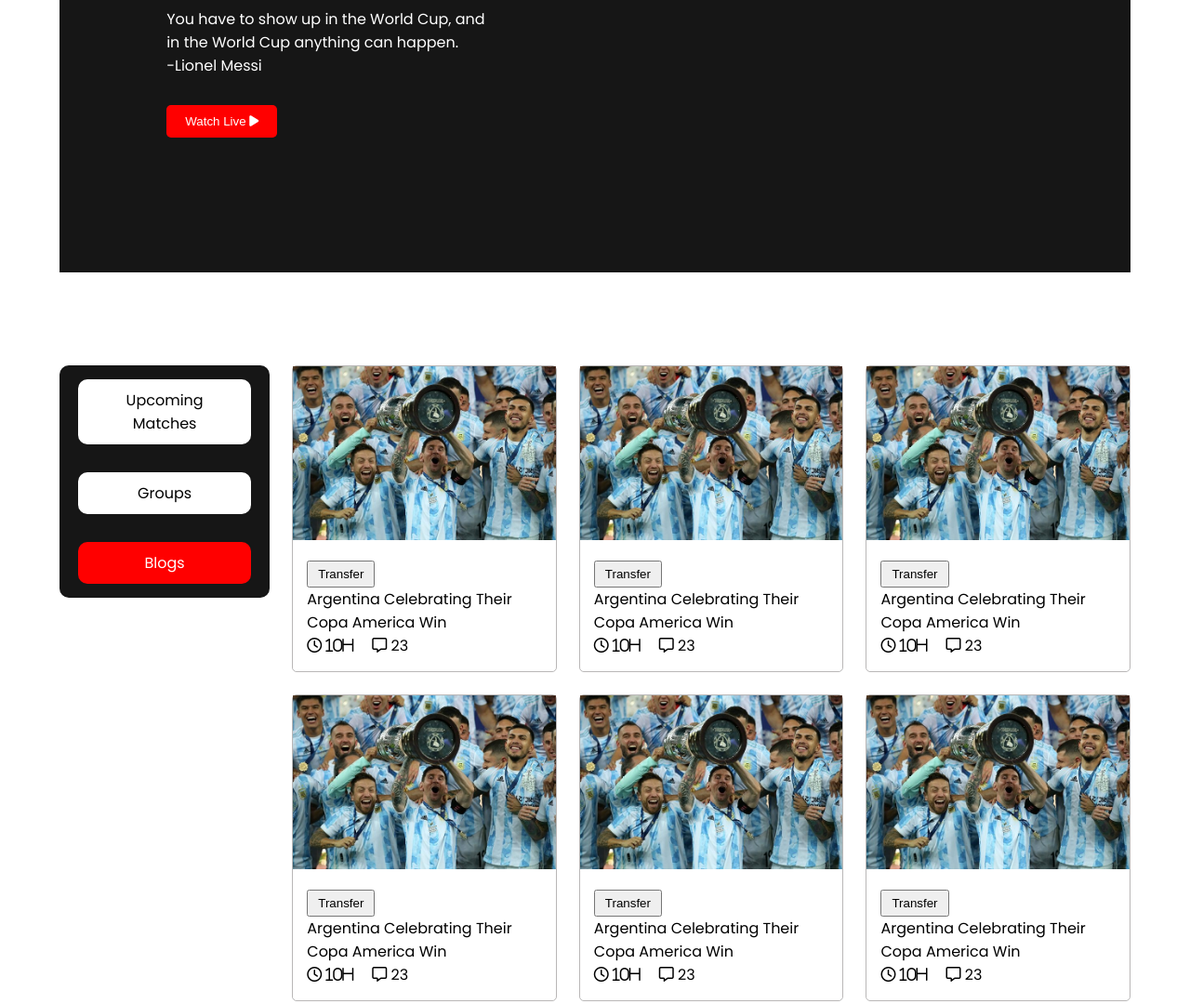
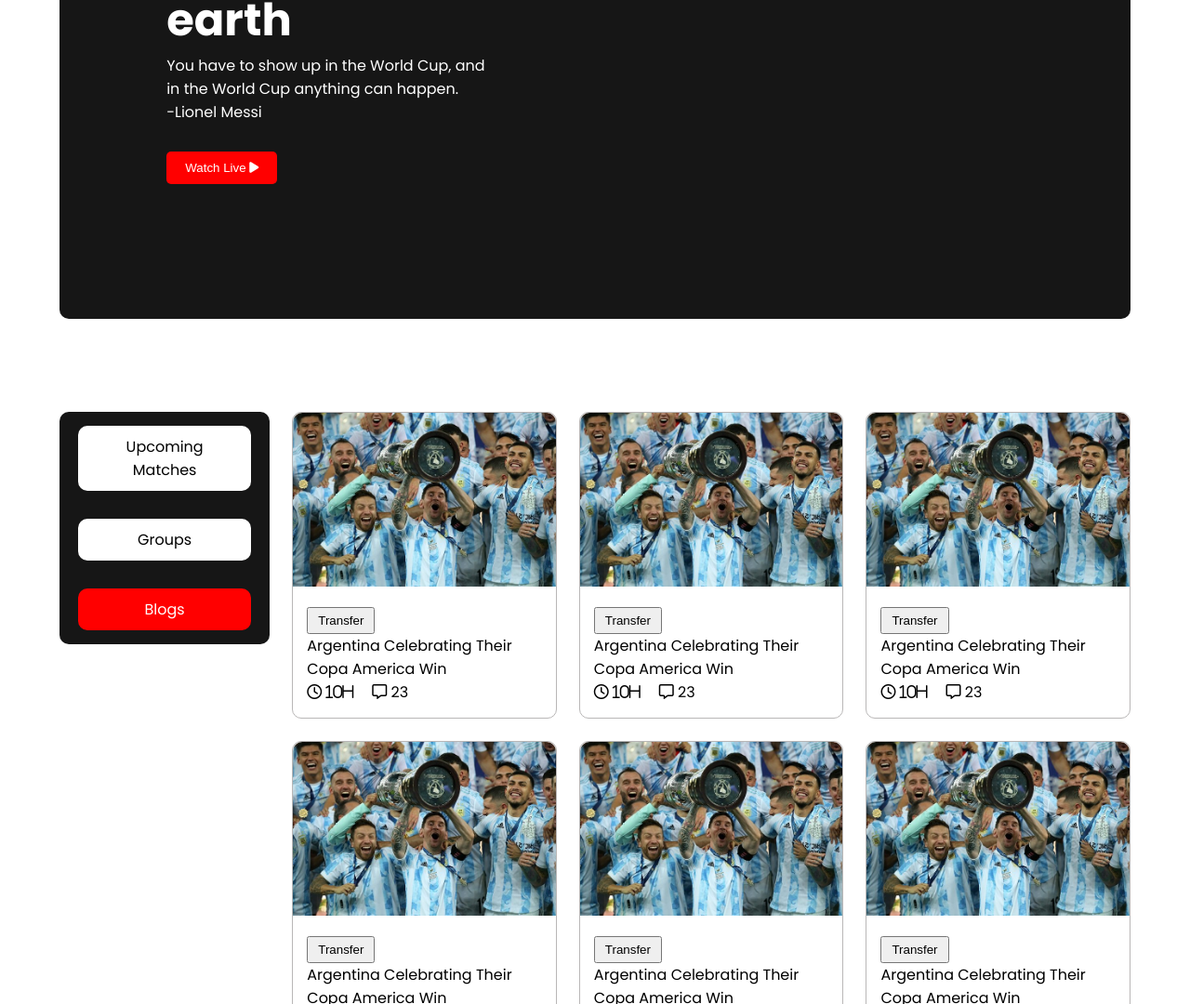
Before and after one commit to Rakib01754/assignment2-practice, a plain HTML site: page index.html in a window 1280 px wide. Shown: the part 323-1403 px from the top of the page at 93% size. Drawn offline with Linux system fonts and the light colour scheme.

Commit message:
some update done

```diff
--- a/styles/style.css
+++ b/styles/style.css
@@ -22,6 +22,8 @@ body {
     grid-template-columns: repeat(2, 1fr);
     background-color: #161616;
     color: white;
+    margin-top: 50px;
+    border-radius: 10px;
 }
 
 .hero-text {
@@ -52,6 +54,7 @@ body {
 }
 
 /* Header Part Css End */
+
 /* Featured Area Css Start */
 .featured-area {
     display: flex;
@@ -101,11 +104,15 @@ body {
 
 .blog {
     border: 1px solid rgb(185, 183, 183);
-    border-radius: 5px;
+    border-radius: 10px;
+
 }
 
 .blog img {
     width: 100%;
+    border-top-left-radius: 10px;
+    border-top-right-radius: 10px;
+
 }
 
 .blog-desc {
```
